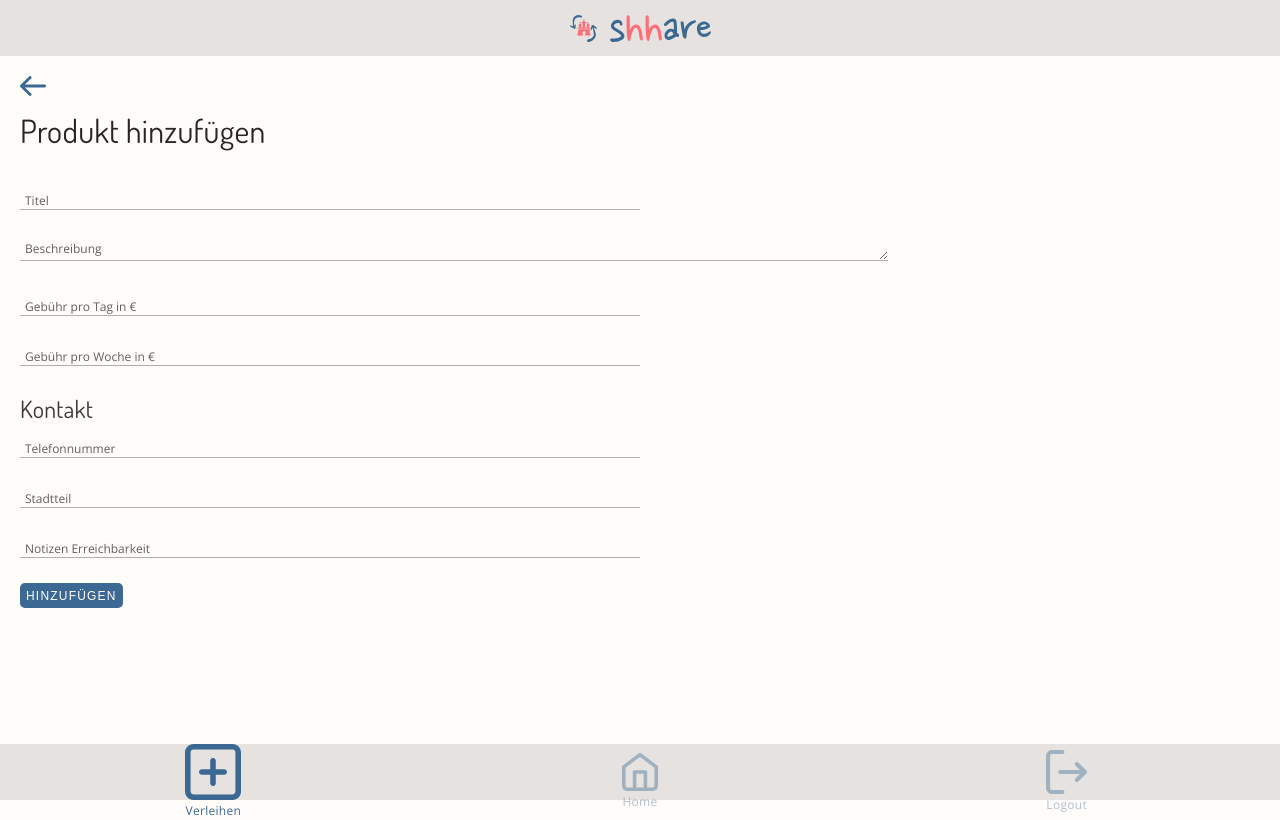
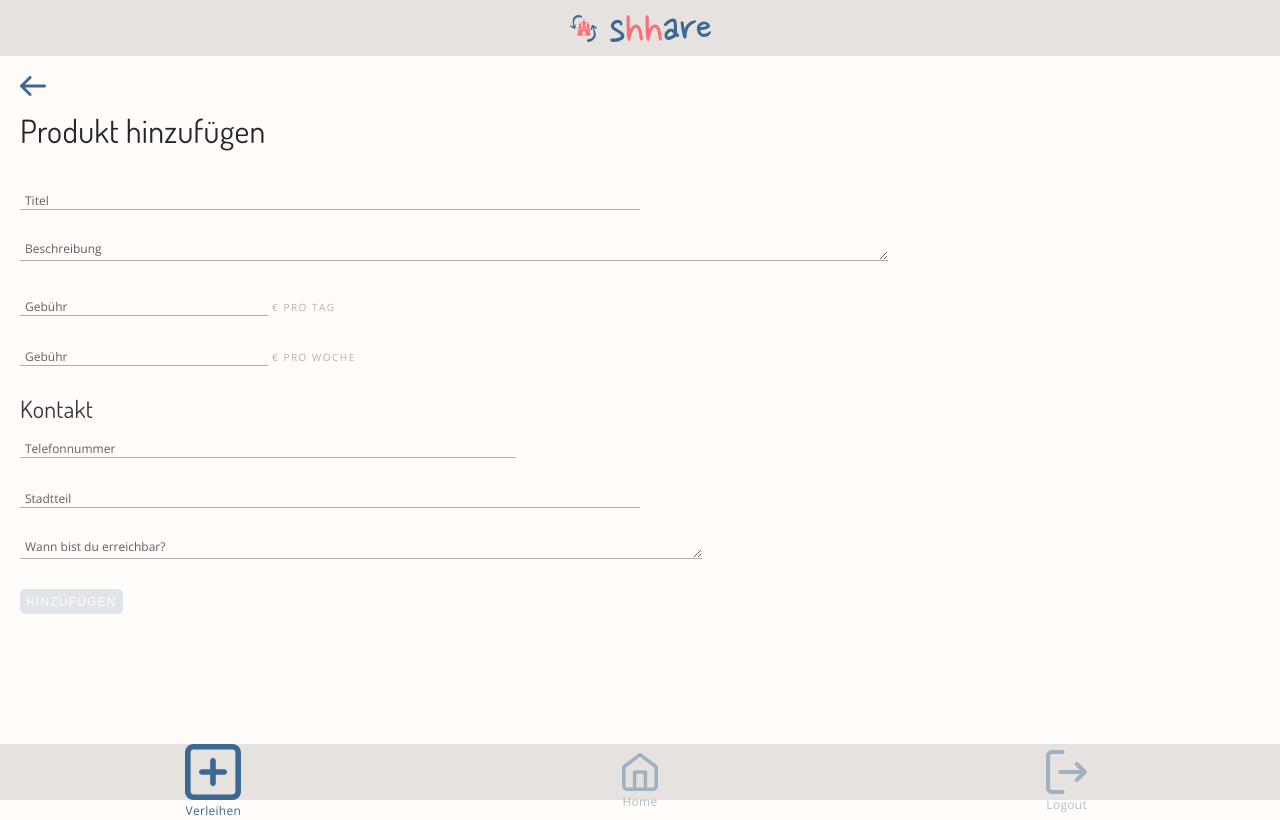
Before and after one commit to mar-zim/capstone-project, a React (Create React App) app: page /add in a window 1280 px wide. Built offline with nearby package versions, Linux system fonts and the light colour scheme; no server answers; the database is empty; sample sign-in values are in the browser's storage.

Commit message:
Styling AddProductForm

```diff
--- a/src/App.js
+++ b/src/App.js
@@ -2,7 +2,6 @@ import React from 'react'
 import { Redirect, Route, Switch } from 'react-router-dom'
 import styled from 'styled-components'
 import Header from '../src/components/Header/Header'
-// import products from '../src/components/__mocks__/products.json'
 import Navigation from './components/Navigation/Navigation'
 import firebaseApp from './firebase'
 import LoginPage from './pages/LoginPage'
@@ -16,8 +15,6 @@ import useProductsFromFirestore from './services/useProductsFromFirestore'
 function App() {
   const user = useAuth()
   const [products, productsAreLoading] = useProductsFromFirestore()
-  console.log(products)
-  console.log('Loading:' + productsAreLoading)
 
   return (
     <loginContext.Provider value={{ user, firebaseApp }}>
--- a/src/components/AddProductForm/AddProductForm.js
+++ b/src/components/AddProductForm/AddProductForm.js
@@ -1,25 +1,36 @@
-import React, { useContext } from 'react'
+import React, { useContext, useState } from 'react'
+import { useHistory } from 'react-router-dom'
 import styled from 'styled-components'
+import { db } from '../../firebase/index'
+import loginContext from '../../services/loginContext'
 import useForm from '../../services/useForm'
 import Button from '../Button/Button'
+import TextAreaField from '../TextAreaField/TextAreaField'
 import TextInputField from '../TextInputField/TextInputField'
 import validateAddProduct from './AddProductFormValidation.js'
-import TextAreaField from '../TextAreaField/TextAreaField'
-import { db } from '../../firebase/index'
-import loginContext from '../../services/loginContext'
 
 export default function AddProductForm() {
   const { user } = useContext(loginContext)
+  const history = useHistory()
   const [values, inputErrors, handleChange, handleSubmit] = useForm(
     addToDataBase,
     validateAddProduct
   )
+  const [feedback, setFeedback] = useState('')
 
-  // const disableButton = Object.keys(inputErrors).length !== 0
+  const disableButton =
+    !values.name ||
+    !values.description ||
+    !values.dailyRate ||
+    !values.weeklyRate ||
+    !values.phone ||
+    !values.location ||
+    !values.ownerNotes ||
+    Object.keys(inputErrors).length !== 0
 
-  function addToDataBase(values) {
-    db.collection('products')
-      .add({
+  async function addToDataBase(values) {
+    try {
+      await db.collection('products').add({
         name: values.name,
         description: values.description,
         dailyRate: parseInt(values.dailyRate),
@@ -30,12 +41,14 @@ export default function AddProductForm() {
         userId: user.uid,
         ownerName: user.displayName,
       })
-      .then(function (docRef) {
-        console.log('Document written with ID: ', docRef.id)
-      })
-      .catch(function (error) {
-        console.error('Error adding document: ', error)
-      })
+      alert('Dein Produkt wurde hinzugefügt!')
+      return history.push('/home')
+    } catch (error) {
+      console.log(error)
+      setFeedback(
+        'Hier ist etwas schief gelaufen, bitte versuche es noch einmal!'
+      )
+    }
     console.log(values)
   }
 
@@ -60,22 +73,26 @@ export default function AddProductForm() {
         error={inputErrors.description}
       />
       <TextInputField
-        placeholder="Gebühr pro Tag in €"
+        placeholder="Gebühr"
         name="dailyRate"
-        type="number"
+        type="text"
         handleChange={handleChange}
         value={values.dailyRate || ''}
         required={true}
         error={inputErrors.dailyRate}
+        width={20}
+        label="€ pro Tag"
       />
       <TextInputField
-        placeholder="Gebühr pro Woche in €"
+        placeholder="Gebühr"
         name="weeklyRate"
-        type="number"
+        type="text"
         handleChange={handleChange}
         value={values.weeklyRate || ''}
         required={true}
         error={inputErrors.weeklyRate}
+        width={20}
+        label="€ pro Woche"
       />
       <h3>Kontakt</h3>
       <TextInputField
@@ -86,6 +103,7 @@ export default function AddProductForm() {
         value={values.phone || ''}
         required={true}
         error={inputErrors.phone}
+        width={40}
       />
       <TextInputField
         placeholder="Stadtteil"
@@ -96,21 +114,29 @@ export default function AddProductForm() {
         required={true}
         error={inputErrors.location}
       />
-      <TextInputField
-        placeholder="Notizen Erreichbarkeit"
+      <TextAreaField
+        placeholder="Wann bist du erreichbar?"
         name="ownerNotes"
         type="text"
         handleChange={handleChange}
         value={values.ownerNotes || ''}
         required={true}
         error={inputErrors.ownerNotes}
+        width={55}
       />
 
-      <Button text="Hinzufügen" />
+      <Button text="Hinzufügen" disabled={disableButton} />
+      {feedback && <StyledFeedback>{feedback}</StyledFeedback>}
     </StyledForm>
   )
 }
 
+const StyledFeedback = styled.div`
+  margin-top: 10px;
+  font-size: 12px;
+  color: var(--salmon-pink);
+`
+
 const StyledForm = styled.form`
   margin: 30px 0;
 `
--- a/src/components/TextInputField/TextInputField.js
+++ b/src/components/TextInputField/TextInputField.js
@@ -12,6 +12,7 @@ TextInputField.propTypes = {
   required: PropTypes.bool,
   error: PropTypes.string,
   width: PropTypes.number,
+  label: PropTypes.string,
 }
 
 export default function TextInputField({
@@ -23,6 +24,7 @@ export default function TextInputField({
   required,
   error,
   width,
+  label,
 }) {
   return (
     <StyledTextInputField>
@@ -35,6 +37,10 @@ export default function TextInputField({
         placeholder={placeholder}
         width={width}
       />
+      <label htmlFor={name} className="description">
+        {' '}
+        {label}
+      </label>
       {error && <StyledError>{error}</StyledError>}
     </StyledTextInputField>
   )
```
